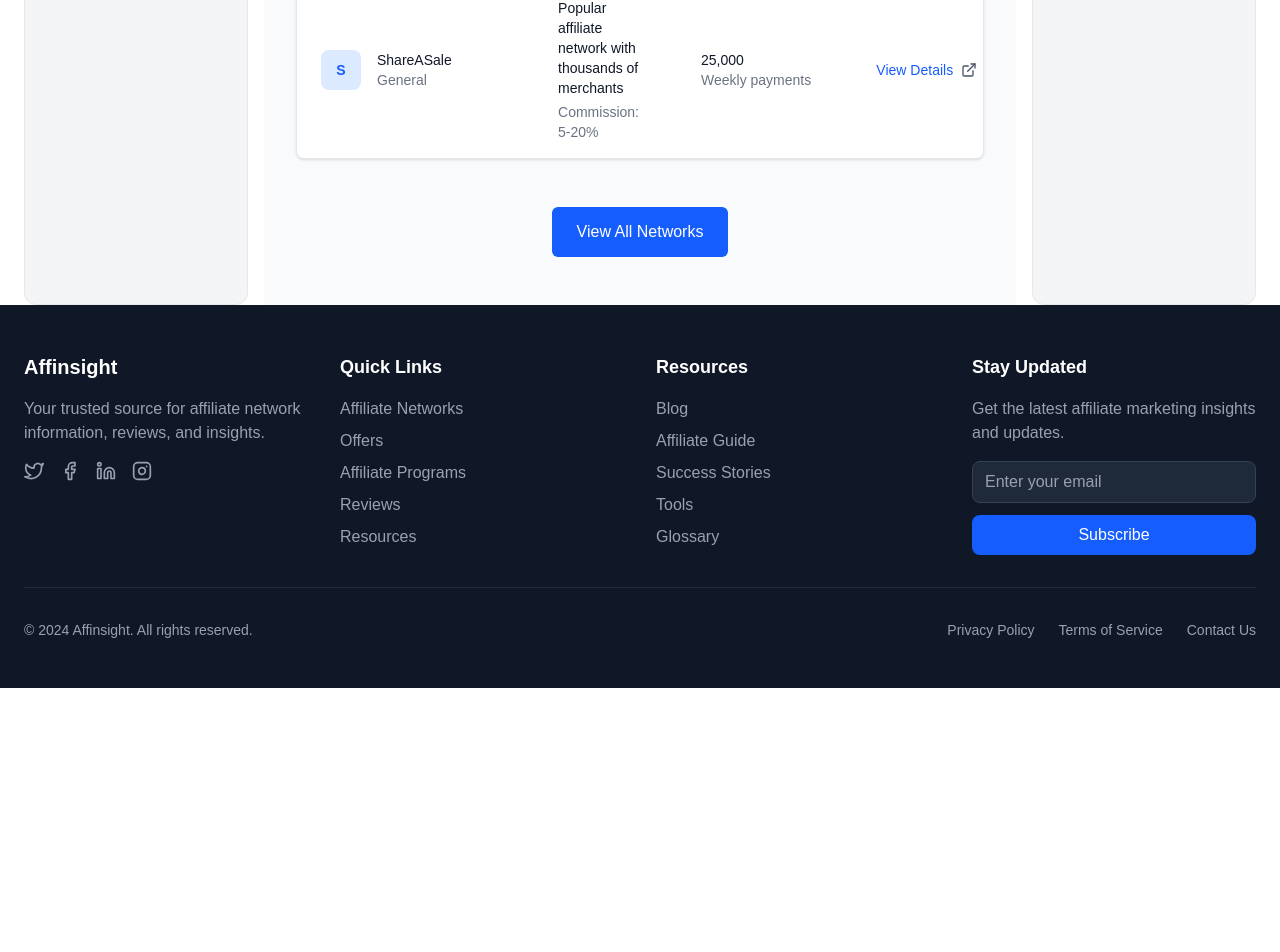
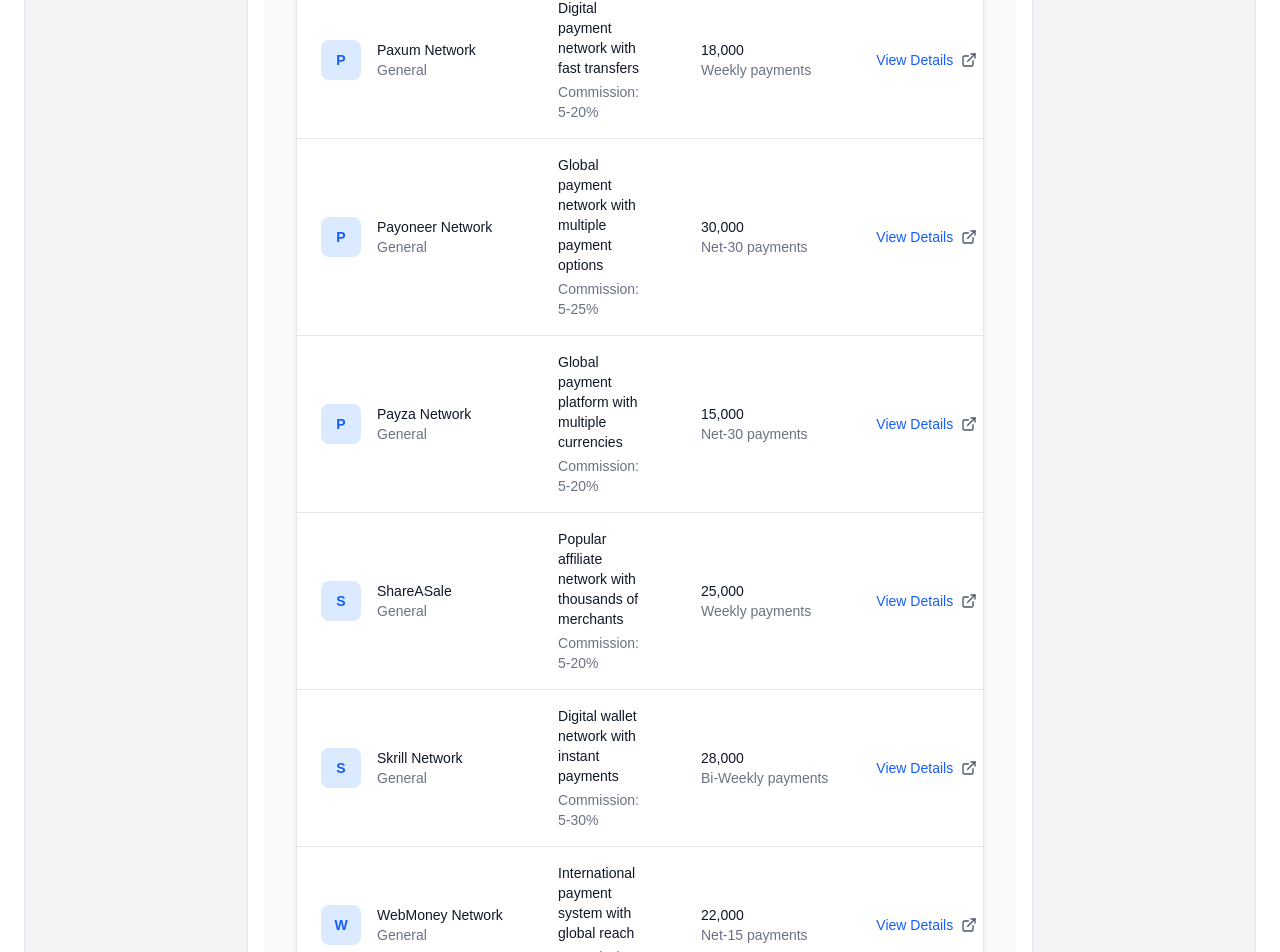
Before and after one commit to tishamishra/affinsight, a Next.js app: page / in a window 1280 px wide. Shown: the part 2700-3652 px from the top of the page. Before the commit the page ends 3388 px from the top, so only its background shows below. Built offline with nearby package versions, Linux system fonts and the light colour scheme.

Commit message:
Update payment methods to use specific payment options: Check, Wire, Direct Deposit, PayPal, Payoneer, Paxum, WebMoney, Skrill, Payza, Others

```diff
--- a/src/data/networks.ts
+++ b/src/data/networks.ts
@@ -26,7 +26,7 @@ export const networks: Network[] = [
     logo_url: undefined,
     description: "Amazon's affiliate program offering commissions on millions of products",
     commission_rate: "1-10%",
-    payment_methods: ["Direct Deposit", "Check"],
+    payment_methods: ["Check", "Direct Deposit"],
     minimum_payout: "$10",
     tracking_software: "HasOffers",
     payment_frequency: "Net-30",
@@ -42,7 +42,7 @@ export const networks: Network[] = [
     logo_url: undefined,
     description: "One of the largest affiliate networks with diverse merchant partners",
     commission_rate: "5-25%",
-    payment_methods: ["Direct Deposit", "Check", "PayPal"],
+    payment_methods: ["Check", "Direct Deposit", "PayPal"],
     minimum_payout: "$50",
     tracking_software: "CAKE",
     payment_frequency: "Net-15",
@@ -58,7 +58,7 @@ export const networks: Network[] = [
     logo_url: undefined,
     description: "Popular affiliate network with thousands of merchants",
     commission_rate: "5-20%",
-    payment_methods: ["Direct Deposit", "Check"],
+    payment_methods: ["Check", "Direct Deposit"],
     minimum_payout: "$50",
     tracking_software: "Everflow",
     payment_frequency: "Weekly",
@@ -74,7 +74,7 @@ export const networks: Network[] = [
     logo_url: undefined,
     description: "Established affiliate network with reliable tracking",
     commission_rate: "5-30%",
-    payment_methods: ["Direct Deposit", "Check"],
+    payment_methods: ["Check", "Direct Deposit"],
     minimum_payout: "$50",
     tracking_software: "Offerslook",
     payment_frequency: "Net-60",
@@ -90,7 +90,7 @@ export const networks: Network[] = [
     logo_url: undefined,
     description: "Global affiliate network with strong European presence",
     commission_rate: "5-25%",
-    payment_methods: ["Direct Deposit", "Check", "PayPal"],
+    payment_methods: ["Check", "Direct Deposit", "PayPal"],
     minimum_payout: "$20",
     tracking_software: "HitPath",
     payment_frequency: "Bi-Weekly",
@@ -106,7 +106,7 @@ export const networks: Network[] = [
     logo_url: undefined,
     description: "Affiliate network with diverse merchant categories",
     commission_rate: "5-20%",
-    payment_methods: ["Direct Deposit", "Check"],
+    payment_methods: ["Check", "Direct Deposit"],
     minimum_payout: "$50",
     tracking_software: "LinkTrust",
     payment_frequency: "Daily",
@@ -122,7 +122,7 @@ export const networks: Network[] = [
     logo_url: undefined,
     description: "Advanced affiliate network with comprehensive tracking solutions",
     commission_rate: "5-30%",
-    payment_methods: ["Direct Deposit", "Check", "PayPal", "Wire Transfer"],
+    payment_methods: ["Check", "Direct Deposit", "PayPal", "Wire"],
     minimum_payout: "$100",
     tracking_software: "Affise",
     payment_frequency: "Net-15",
@@ -138,7 +138,7 @@ export const networks: Network[] = [
     logo_url: undefined,
     description: "Performance-based affiliate network with advanced analytics",
     commission_rate: "5-25%",
-    payment_methods: ["Direct Deposit", "Check", "PayPal"],
+    payment_methods: ["Check", "Direct Deposit", "PayPal"],
     minimum_payout: "$50",
     tracking_software: "Afftrack",
     payment_frequency: "Weekly",
@@ -154,11 +154,91 @@ export const networks: Network[] = [
     logo_url: undefined,
     description: "Various affiliate networks using different tracking platforms",
     commission_rate: "3-20%",
-    payment_methods: ["Direct Deposit", "Check"],
+    payment_methods: ["Check", "Direct Deposit"],
     minimum_payout: "$25",
     tracking_software: "Others",
     payment_frequency: "Others",
     offers_count: 10000
+  },
+  {
+    id: "10",
+    name: "Payoneer Network",
+    website: "https://www.payoneer.com",
+    category: "General",
+    rating: 4.2,
+    countries: ["US", "UK", "CA", "AU", "DE", "FR"],
+    logo_url: undefined,
+    description: "Global payment network with multiple payment options",
+    commission_rate: "5-25%",
+    payment_methods: ["Check", "Direct Deposit", "Payoneer"],
+    minimum_payout: "$50",
+    tracking_software: "HasOffers",
+    payment_frequency: "Net-30",
+    offers_count: 30000
+  },
+  {
+    id: "11",
+    name: "Paxum Network",
+    website: "https://www.paxum.com",
+    category: "General",
+    rating: 4.0,
+    countries: ["US", "UK", "CA"],
+    logo_url: undefined,
+    description: "Digital payment network with fast transfers",
+    commission_rate: "5-20%",
+    payment_methods: ["Check", "Direct Deposit", "Paxum"],
+    minimum_payout: "$25",
+    tracking_software: "CAKE",
+    payment_frequency: "Weekly",
+    offers_count: 18000
+  },
+  {
+    id: "12",
+    name: "WebMoney Network",
+    website: "https://www.webmoney.com",
+    category: "General",
+    rating: 3.9,
+    countries: ["US", "UK", "RU", "DE"],
+    logo_url: undefined,
+    description: "International payment system with global reach",
+    commission_rate: "5-25%",
+    payment_methods: ["Check", "Direct Deposit", "WebMoney"],
+    minimum_payout: "$50",
+    tracking_software: "Everflow",
+    payment_frequency: "Net-15",
+    offers_count: 22000
+  },
+  {
+    id: "13",
+    name: "Skrill Network",
+    website: "https://www.skrill.com",
+    category: "General",
+    rating: 4.1,
+    countries: ["US", "UK", "CA", "AU", "DE"],
+    logo_url: undefined,
+    description: "Digital wallet network with instant payments",
+    commission_rate: "5-30%",
+    payment_methods: ["Check", "Direct Deposit", "Skrill"],
+    minimum_payout: "$30",
+    tracking_software: "Offerslook",
+    payment_frequency: "Bi-Weekly",
+    offers_count: 28000
+  },
+  {
+    id: "14",
+    name: "Payza Network",
+    website: "https://www.payza.com",
+    category: "General",
+    rating: 3.8,
+    countries: ["US", "UK", "CA"],
+    logo_url: undefined,
+    description: "Global payment platform with multiple currencies",
+    commission_rate: "5-20%",
+    payment_methods: ["Check", "Direct Deposit", "Payza"],
+    minimum_payout: "$40",
+    tracking_software: "HitPath",
+    payment_frequency: "Net-30",
+    offers_count: 15000
   }
 ];
 
```
